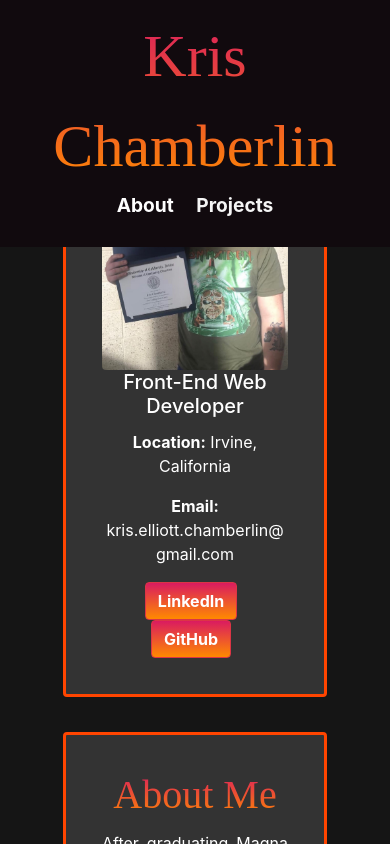
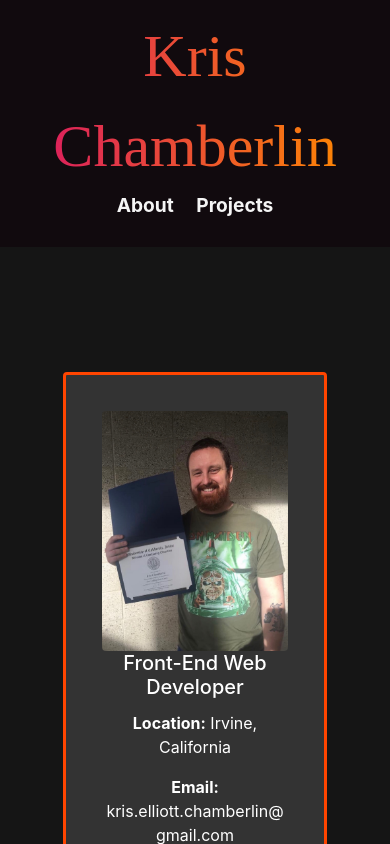
Before and after one commit to kechamberlin/kris-chamberlin-portfolio, a React (Create React App) app: page / in a window 390 px wide. Shown: the top 844 px of the page. Built offline with nearby package versions, Linux system fonts and the light colour scheme; a web font is replaced by a local one.

Commit message:
Added about-margin-top class, giving it margin-top of 7rem. Changed media responsiveness to 436px, with my-navbar becoming static instead of sticky, giving about class top padding of 0.1rem, and making germania-font gradient from -90deg instead of to top.

```diff
--- a/src/App.css
+++ b/src/App.css
@@ -29,6 +29,10 @@
 .about {
   background-color: #000000ea;
   padding: 3rem;
+}
+
+.about-margin-top {
+  margin-top: 7rem;
 }
 
 .projects {
@@ -501,8 +505,21 @@ table th {
   }
 }
 
-@media (max-width: 475px) {
+@media (max-width: 436px) {
+  .my-navbar {
+    position: static;
+  }
+
   .about {
-    padding-top: 5rem;
+    padding-top: 0.1rem;
+  }
+
+  .germania-font {
+    background: linear-gradient(-90deg, #ff8a00, #da1b60);
+    background-image: linear-gradient(
+      linear-gradient(-90deg, rgb(255, 138, 0), rgb(218, 27, 96))
+    );
+    background-clip: text;
+    -webkit-text-fill-color: transparent;
   }
 }
```
